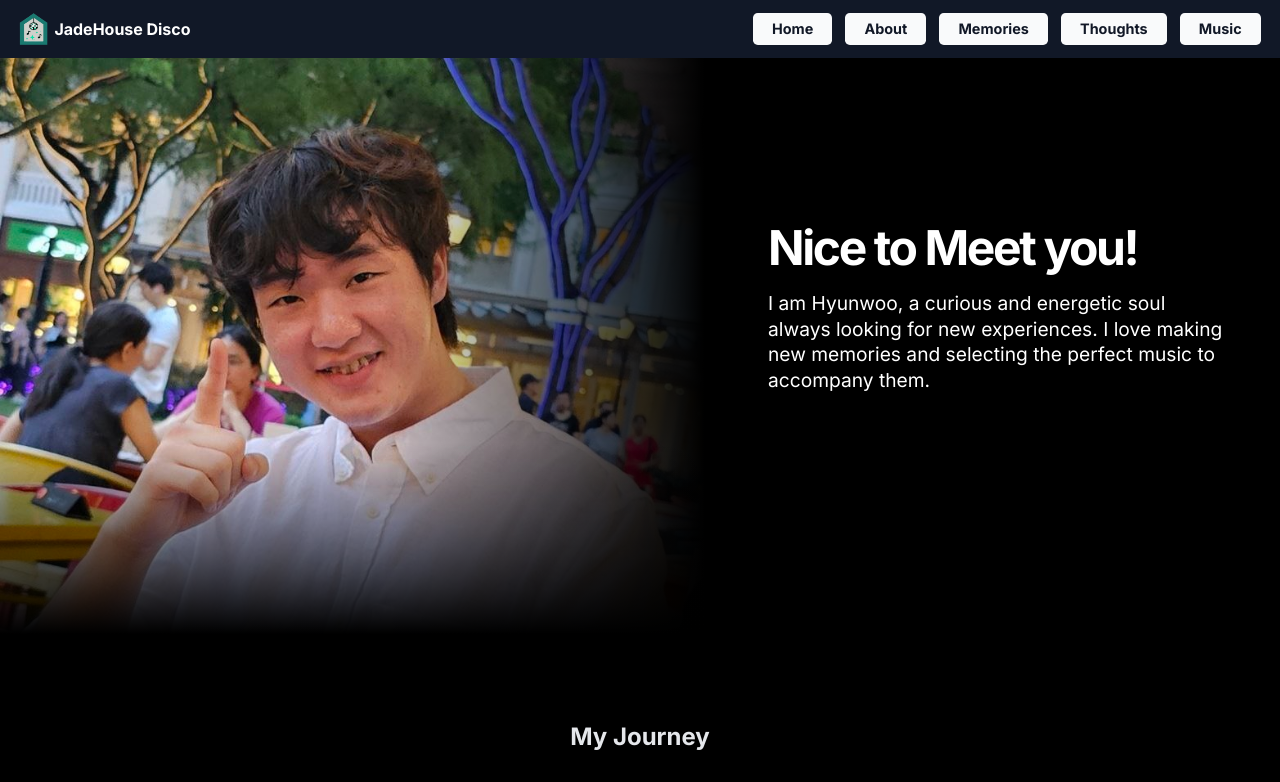
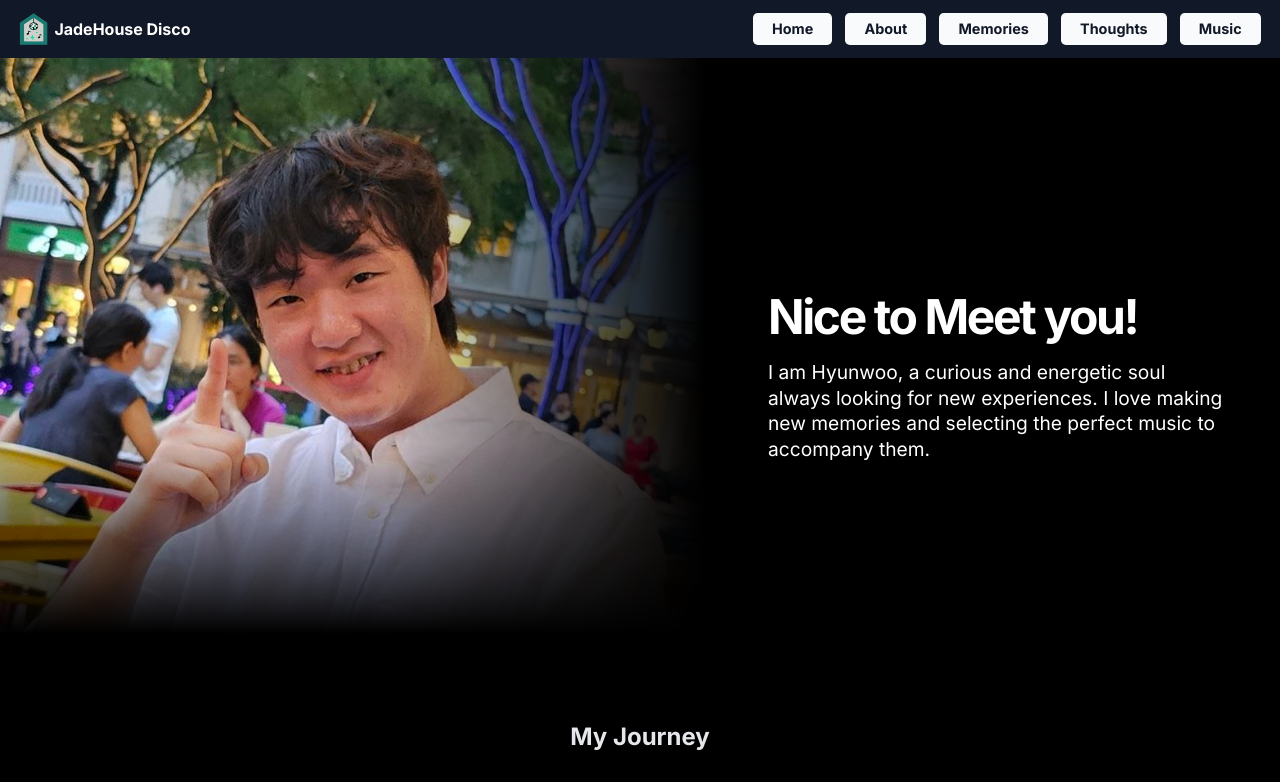
Before and after one commit to JadeHouseDisco/JadeHouse, a Next.js app: page /disco/aboutme in a window 1280 px wide. Shown: the top 782 px of the page. Built offline with nearby package versions, Linux system fonts and the light colour scheme.

Commit message:
modify aboutMeIntro

```diff
--- a/components/aboutMeIntro.tsx
+++ b/components/aboutMeIntro.tsx
@@ -11,7 +11,7 @@ const AboutMeIntro: React.FC<AboutMeIntroProps> = ({ aboutMeIntroProps }) => {
     <section key="1" className="relative w-full overflow-hidden">
         <div className="absolute inset-0 bg-gradient-to-r from-transparent from-30% to-black to-55%" />
         <div className="absolute inset-0 bg-gradient-to-b from-transparent from-60% to-black to-90%" />
-        <div className="absolute z-10 ml-auto w-full max-w-xl space-y-4 text-left md:space-y-6 top-52 right-16">
+        <div className="absolute z-10 ml-auto w-full max-w-xl space-y-4 text-left md:space-y-6 right-16 flex flex-col justify-center h-full">
             <h1 className="text-3xl font-bold tracking-tighter  sm:text-4xl md:text-5xl lg:text-6xl">
             {aboutMeIntroProps.headerText}
             </h1>
@@ -31,7 +31,6 @@ const AboutMeIntro: React.FC<AboutMeIntroProps> = ({ aboutMeIntroProps }) => {
             width="1600"
         />
     </section>
-
   )
 }
 
```
